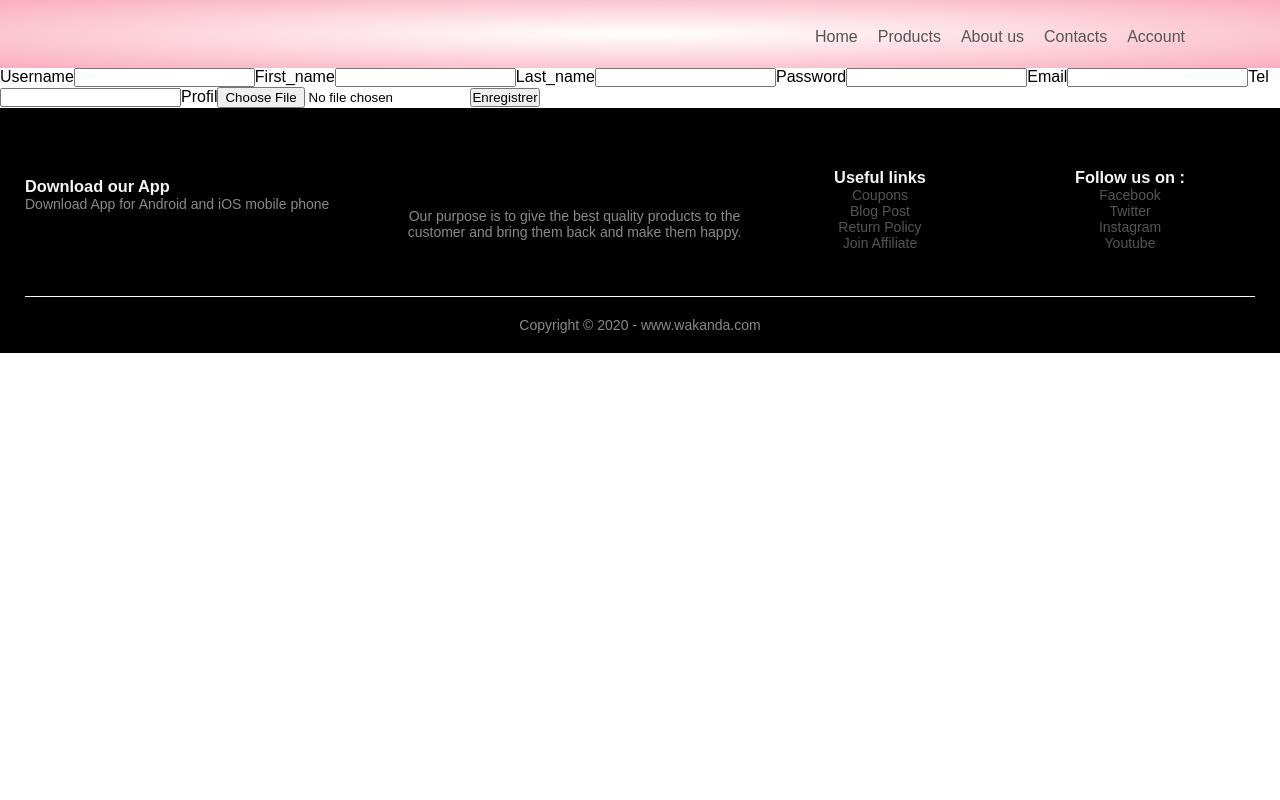
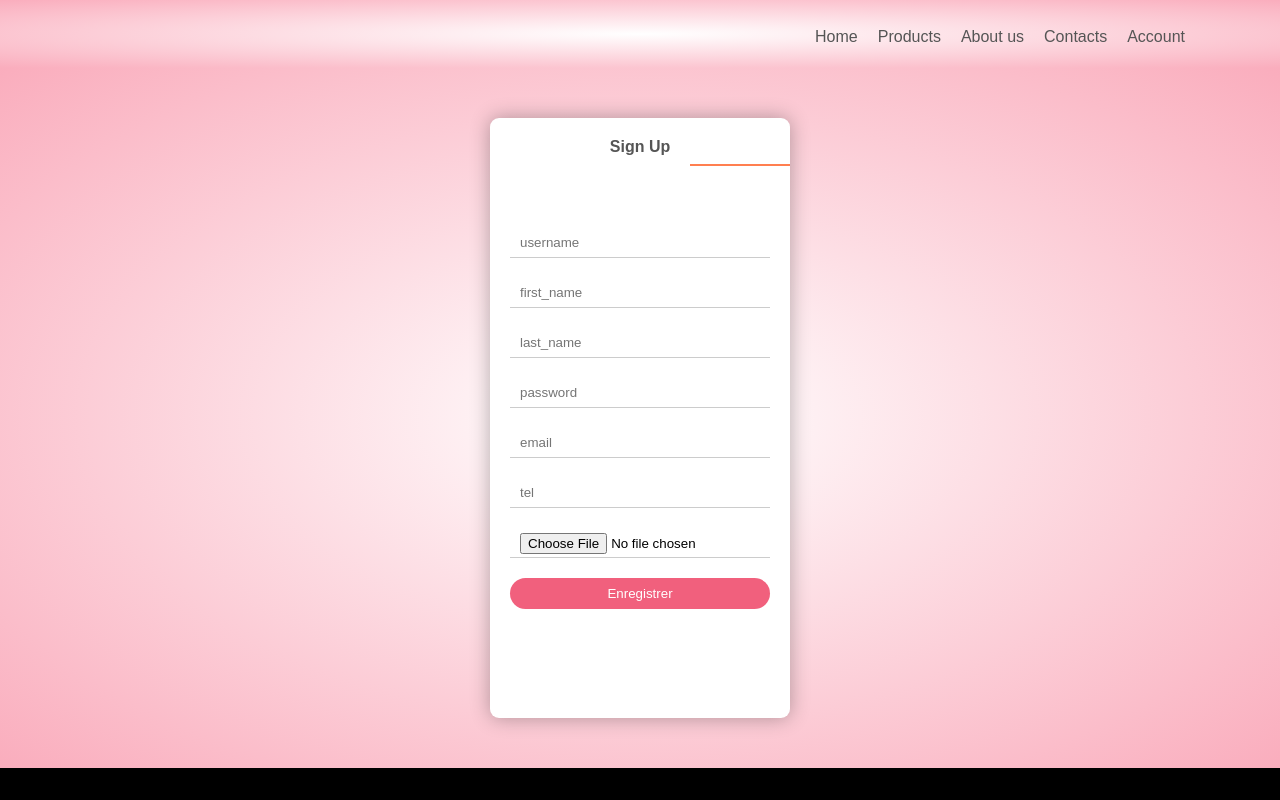
Before and after one commit to AngeFlower/wakanda_ui, a Vue app: page /register in a window 1280 px wide. Shown: the top 800 px of the page. Built offline with nearby package versions, Linux system fonts and the light colour scheme.

Commit message:
add components route store views UI

```diff
--- a/src/App.vue
+++ b/src/App.vue
@@ -9,12 +9,10 @@
 <script >
   import headers from "./components/header.vue"
   import footers from "./components/footer.vue"
-  import adduser from "./components/Add_user.vue"
-  import addproduit from "./components/Add_produit.vue"
 
   export default{
     components:{
-          headers,footers,adduser,addproduit
+          headers,footers,
     },
     mounted(){
       console.log("avant localStorage")
--- a/src/assets/style.css
+++ b/src/assets/style.css
@@ -375,7 +375,7 @@ td:last-child, th:last-child{
 .form-container{
     position: relative;
     width: 300px;
-    height: 400px;
+    height: 600px;
     border-radius: 9px;
     background: #ffffff;
     margin: auto;
--- a/src/components/Add_produit.vue
+++ b/src/components/Add_produit.vue
@@ -17,11 +17,11 @@
 			<option v-for="marque in $store.state.marque" :key="marque.id" :value="marque.id">{{marque.name}}</option>
 		</select>
 		<label>image_devant</label>
-		<input ref="file" @change="e=>Fichier(e)" type="file" name="">
+		<input ref="file" @change="e=>im1(e)" type="file" name="">
 		<label>image_arriere</label>
-		<input ref="file" @change="e=>Fichier(e)" type="file" name="">
+		<input ref="file" @change="e=>im2(e)" type="file" name="">
 		<label>image_face</label>
-		<input ref="file" @change="e=>Fichier(e)" type="file" name="">
+		<input ref="file" @change="e=>im3(e)" type="file" name="">
 		<button @click="ajouter">Enregistrer</button>
 	</div>
 
@@ -37,9 +37,9 @@
 				date:"",
 				categorie:"",
 				marque:"",
-				image_devant:[],
-				image_arriere:[],
-				image_face:[],
+				image_devant:null,
+				image_arriere:null,
+				image_face:null,
 			 }
 		},
 		mounted(){
@@ -48,6 +48,37 @@
 
 		},
 		methods:{
+			im1(e){
+                this.image_devant=e.target.files[0]
+            },
+            im2(e){
+                this.image_arriere=e.target.files[0]
+            },
+            im3(e){
+                this.image_face=e.target.files[0]
+            },
+            ajouter(){
+            	console.log(this.$store.state.user)
+            	let data = new FormData()
+                data.append("name",this.name)
+                data.append("prix",this.prix)
+                data.append("date",this.date)
+                data.append("categorie",this.categorie)
+                data.append("marque",this.marque)
+                data.append("image_devant",this.image_devant)
+                data.append("image_arriere",this.image_arriere)
+                data.append("image_face",this.image_face)
+                data.append("utilisateur",this.$store.state.user.id)
+
+                axios.post(this.url+'/produit/',data,this.headers)
+                .then((response)=>{
+                    console.log(response)
+                })
+                .catch((error)=>{
+                    console.log(error)
+                })
+
+            },
 			fetchMarque(){
 				axios.get(this.url+'/marque/',this.headers)
 				.then((response)=>{
@@ -69,9 +100,6 @@
 					console.log(error)
 				})
 			},
-			ajouter(){
-				console.log(".")
-			}
 		}
 
 	}
--- a/src/components/Add_user.vue
+++ b/src/components/Add_user.vue
@@ -14,13 +14,12 @@
         <input ref="file" @change="e=>Fichier(e)" type="file" name=""><br>
         <button @click="ajouter">Enregistrer</button>
 
-
-
 	</div>
 
 </template>
 
 <script >
+	import axios from 'axios'
 	export default{
 		data(){
 			return{
--- a/src/components/List_produit.vue
+++ b/src/components/List_produit.vue
@@ -1,34 +1,74 @@
 <template>
 	<div>
-		<table>
-			<thead>
-				<th>name</th>
-				<th>prix</th>
-				<th>date</th>
-				<th>categorie</th>
-				<th>marque</th>
-				<th>image_devant</th>
-				<th>image_arriere</th>
-				<th>image_face</th>
-			</thead>
-			<tbody>
-				<td></td>
-				<td></td>
-				<td></td>
-				<td></td>
-				<td></td>
-				<td></td>
-				<td></td>
-				<td></td>
-			</tbody>
-		</table>
+
+<div class="small-container">
+    <div class="row row-2">
+        <h2>All Products</h2>
+        <select>
+            <option>Default sorting</option>
+            <option>Price Low to High</option>
+            <option>Price High to Low</option>
+            <option></option>
+            <option></option>
+        </select>
+    </div>
+    <div class="row">
+
+            <div v-for = "produit in $store.state.produits" :key="produit.id" :value="produit.id" class="col-4">
+            	<div @click="detailprod(produit.id)">
+
+
+                    <img :src="produit.image_devant" alt="">
+                    <h4>{{ produit.name }}</h4>
+                    <div class="rating">
+                        <i class="fas fa-star"></i>
+                        <i class="fas fa-star"></i>
+                        <i class="fas fa-star"></i>
+                        <i class="fas fa-star"></i>
+                        <i class="fas fa-star"></i>
+                    </div>
+                    <p>{{produit.prix}}</p>
+    		</div>
+        </div>
+
+
+    </div>
+    <div class="page-btn">
+        <span>1</span>
+        <span>2</span>
+        <span>3</span>
+        <span>4</span>
+        <span>5</span>
+        <span>&#8594;</span>
+    </div>
+</div>
+
+
 	</div>
 
 </template>
 
 <script type="">
+	import axios from 'axios'
 	export default{
-
+		mounted(){
+			this.fetchProduit()
+		},
+		methods:{
+			fetchProduit(){
+				axios.get(this.url+'/produit/',this.headers)
+				.then((response)=>{
+					this.$store.state.produits=response.data
+					console.log(response.data)
+				})
+				.catch((error)=>{
+					console.log(error)
+				})
+			},
+			detailprod(id){
+				this.$router.push("/produit/"+id)
+			}
+		}
 	}
 
 </script>
--- a/src/components/Login.vue
+++ b/src/components/Login.vue
@@ -1,10 +1,24 @@
 <template>
-    <div>
-    <label>Username</label>
-    <input type="text" v-model="username" name="">
-    <label>Password</label>
-    <input type="password" v-model="password" name="">
-    <button @click="enregistrer">Enregistrer</button>
+
+    <div class="account-page">
+        <div class="container">
+            <div class="row">
+                <div class="col-2">
+                    <div class="form-container">
+                        <div class="form-btn">
+                            <span onclick="login()">Login</span>
+                            <hr id="Indicator">
+                        </div>
+                        <form @submit.prevent="Login" >
+                            <input v-model="username" type="text" name="username" placeholder="Username" >
+                            <input v-model="password"  type="password" name="password" placeholder="Password">
+                            <button @click="Login" type="submit" name="connexion" class="btn">Login</button>
+                            <a href="">Forgot Password?</a>
+                        </form>
+                    </div>
+                </div>
+            </div>
+        </div>
     </div>
 </template>
 
@@ -22,7 +36,7 @@
         console.log("Login mounted")
     },
     methods:{
-        enregistrer(){
+        Login(){
             let data = new FormData()
             data.append('username',this.username)
             data.append('password',this.password)
@@ -31,6 +45,7 @@
                     this.$store.state.user = response.data
                     console.log(this.$store.state.user)
                     console.log(this.user)
+                    this.$router.push('/produit')
                 })
                 .catch((error)=>{
                     console.log(error)
--- a/src/components/Register.vue
+++ b/src/components/Register.vue
@@ -1,21 +1,30 @@
 <template>
-    <div>
-    <label>Username</label>
-    <input type="text" v-model="username" name="">
-    <label>First_name</label>
-    <input type="text" v-model="first_name" name="">
-    <label>Last_name</label>
-    <input type="text" v-model="last_name" name="">
-    <label>Password</label>
-    <input type="password" v-model="password" name="">
-    <label>Email</label>
-    <input type="email" v-model="email" name="">
-    <label>Tel</label>
-    <input type="text" v-model="tel" name="">
-    <label>Profil</label>
-    <input type="file" accept=".jpeg,.jpg,.png" @change="e=>procesImage(e)" name="">
-    <button @click="enregistrer">Enregistrer</button>
+ <div>
+    <div class="account-page">
+        <div class="container">
+            <div class="row">
+                <div class="col-2">
+                    <div class="form-container">
+                        <div class="form-btn">
+                            <span onclick="register()">Sign Up</span>
+                            <hr id="Indicator">
+                        </div>
+                        <form @submit.prevent="Enregistrer">
+                            <input v-model="username" type="text" name="username" placeholder="username">
+                            <input v-model="first_name"  type="text" name="first_name" placeholder="first_name">
+                            <input v-model="last_name" type="text" name="last_name" placeholder="last_name">
+                            <input v-model="password"  type="password" name="password" placeholder="password">
+                            <input v-model="email"  type="email" name="email" placeholder="email">
+                            <input v-model="tel"  type="text" name="tel" placeholder="tel">
+                            <input type="file" accept=".jpeg,.jpg,.png" @change="e=>procesImage(e)" name="">
+                            <button @click="Enregistrer" name="enregistrer" type="submit" class="btn">Enregistrer</button>
+                        </form>
+                    </div>
+                </div>
+            </div>
+        </div>
     </div>
+</div>
 </template>
 
 <script >
@@ -33,7 +42,7 @@
         }
     },
     methods:{
-        enregistrer(){
+        Enregistrer(){
             let data = new FormData()
             data.append('username',this.username)
             data.append('first_name',this.first_name)
@@ -45,6 +54,7 @@
             axios.post('http://127.0.0.1:8000/api/register/',data,{'contentType':"multipat/form-data"})
                 .then ((response)=>{
                     console.log(response)
+                    this.$router.push('/')
                 })
                 .catch((error)=>{
                     console.log(error)
--- a/src/router/index.js
+++ b/src/router/index.js
@@ -4,6 +4,9 @@ import Home from '../views/Home.vue'
 import Register from '../components/Register.vue'
 import Login from '../components/Login.vue'
 import Produit from '../views/Produits.vue'
+import Utilisateur from '../views/Utilisateur.vue'
+import produitdet from '../components/produit_detail.vue'
+
 
 Vue.use(VueRouter)
 
@@ -31,6 +34,17 @@ const routes = [
     name: 'Produit',
     component: Produit
   },
+ {
+    path: '/produit/:id',
+    name: 'Produit',
+    component: produitdet
+  },
+
+  {
+    path: '/utilisateur',
+    name: 'Utilisateur',
+    component: Utilisateur
+  },
 ]
 
 const router = new VueRouter({
--- a/src/store/index.js
+++ b/src/store/index.js
@@ -9,6 +9,7 @@ export default new Vuex.Store({
   	url:"http://127.0.0.1:8000/api",
   	marque:[],
   	categorie:[],
+  	produits:[],
   },
   mutations: {
   },
--- a/src/views/Home.vue
+++ b/src/views/Home.vue
@@ -1,6 +1,6 @@
 <template>
   <div class="home">
-    <img alt="Vue logo" src="../assets/logo.png">
+    <img alt="Vue logo" src="../assets/preview.png">
   </div>
 </template>
 
--- a/src/views/Produits.vue
+++ b/src/views/Produits.vue
@@ -1,13 +1,18 @@
 <template>
-<addproduit></addproduit>
-
+	<div>
+		<addproduit></addproduit>
+		<listproduit></listproduit>
+	</div>
 </template>
 
 <script type="">
 	import addproduit from "../components/Add_produit"
+	import listproduit from "../components/List_produit"
+	import detailproduit from "../components/produit_detail"
+
 	export default{
 		components:{
-			addproduit,
+			addproduit,listproduit,
 		}
 
 	}
--- a/src/views/Utilisateur.vue
+++ b/src/views/Utilisateur.vue
@@ -4,7 +4,7 @@
 </template>
 
 <script type="">
-	import adduser from "/..components/Add_user"
+	import adduser from "../components/Add_user"
 	export default{
 		components:{
 			adduser,
```
